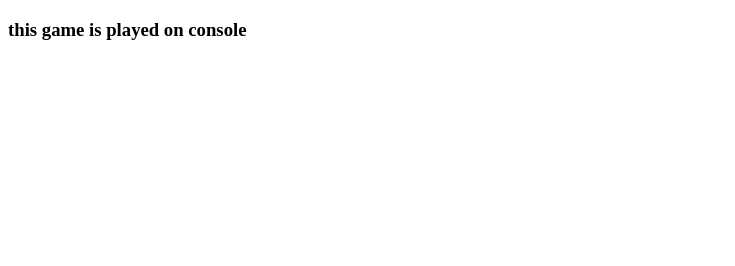
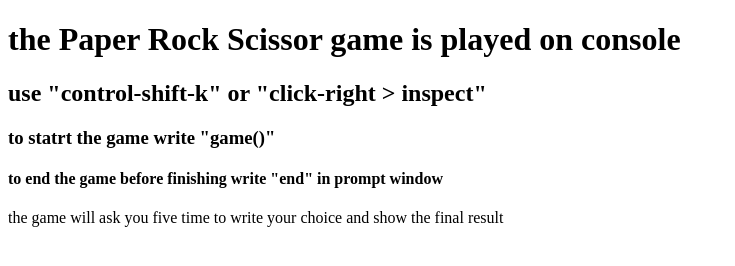
Before and after one commit to peymangiit/odin-paper-game, a plain HTML site: page index.html in a window 1280 px wide. Shown: the whole page, without its empty margins (0-735 px from the left). Drawn offline with Linux system fonts and the light colour scheme.

Commit message:
add text to html

```diff
--- a/index.html
+++ b/index.html
@@ -8,7 +8,11 @@
 
 </head>
 <body>
-    <h3>this game is played on console</h3>
+    <h1>the Paper Rock Scissor game is played on console </h1>
+    <h2>use "control-shift-k" or "click-right > inspect"</h2>
+    <h3>to statrt the game write "game()" </h3>
+    <h4>to end the game before finishing write "end" in prompt window</h4>
+    <p>the game will ask you five time to write your choice and show the final result</p>
     <script src="./script.js"></script>
 </body>
 </html>
```
